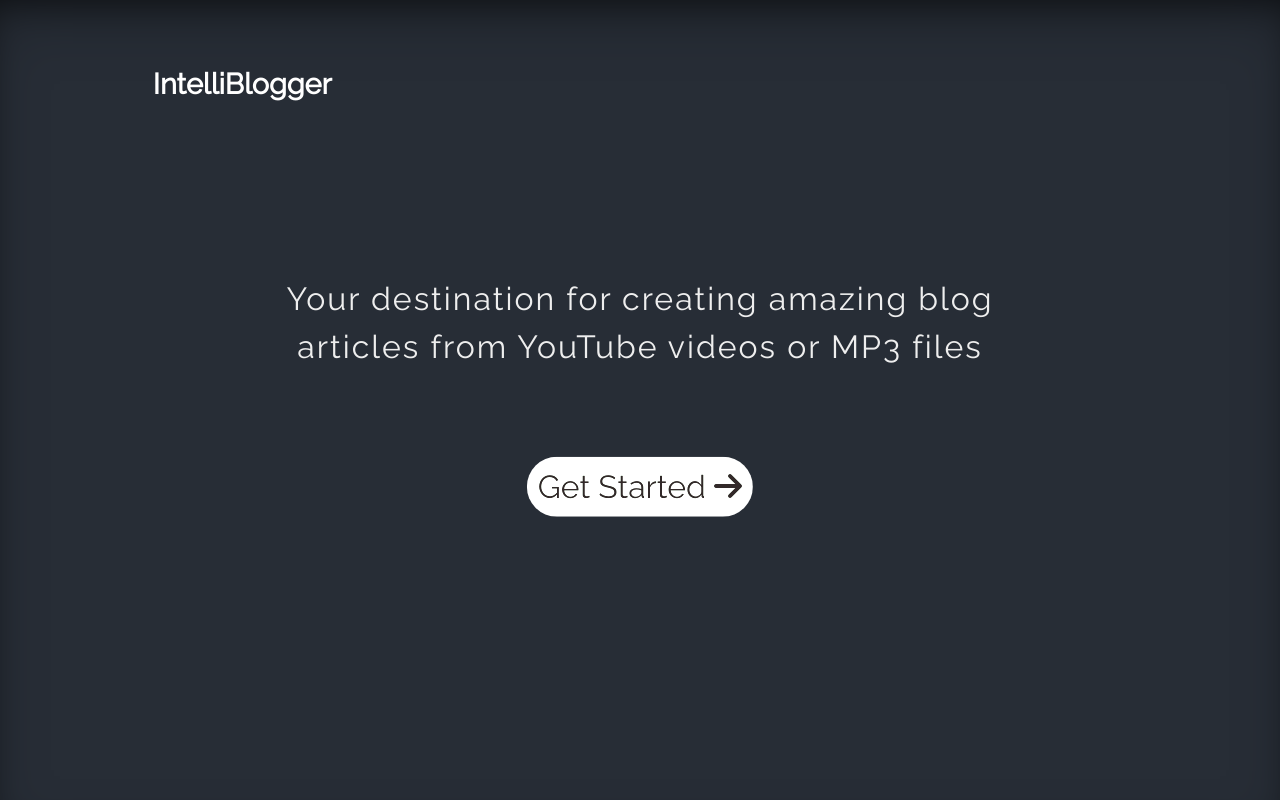
After one commit to mainak-debnath/IntelliBlogger, a Django app: template Backend/ai_blog/templates/home.html in a window 1280 px wide. The commit adds this page. Run offline with Django 3.2, Linux system fonts and the light colour scheme; the template is opened without the code that fills it, so the values that code supplies are empty; some libraries are stand-ins or nearby versions.

Commit message:
Added home component

```diff
--- a/Backend/ai_blog/blog_generator/urls.py
+++ b/Backend/ai_blog/blog_generator/urls.py
@@ -2,7 +2,8 @@ from django.urls import path
 from . import views
 
 urlpatterns = [
-    path('', views.index, name='index'),
+    path('', views.home, name='home'),
+    path('home', views.home, name='home'),
     path('index', views.index, name='index'),
     path('login', views.user_login, name='login'),
     path('signup', views.user_signup, name='signup'),
--- /dev/null
+++ b/Backend/ai_blog/static/css/home.css
@@ -0,0 +1,153 @@
+body {
+    margin: 0;
+    padding: 0;
+    background: #272d36;
+    font-family: 'Raleway', sans-serif;
+    color: #745d5d;
+}
+
+.banner {
+    height: 100vh;
+    width: 100%;
+    filter: brightness(140%);
+    box-shadow: rgba(0, 0, 0, 0.25) 0px 30px 60px -12px inset, rgba(0, 0, 0, 0.611) 0px 18px 36px -18px inset;
+}
+
+.banner .navbar {
+    margin-top: 4%;
+}
+
+.banner .navbar-brand {
+    color: #fff;
+    font-size: 1.8em;
+    font-weight: 700;
+    margin-left: 10%;
+}
+
+.banner .nav {
+    margin-right: 10%;
+}
+
+.banner .nav li a {
+    color: #aaa;
+    font-size: 1.2em;
+}
+
+.banner .info {
+    margin-top: 15%;
+    transform: translateY(-15%);
+}
+
+.banner .info h1 {
+    font-size: 2.5em;
+    font-weight: 700;
+    color: #fff;
+    letter-spacing: 2px;
+}
+
+.banner .info p {
+    font-size: 2em;
+    font-weight: 500;
+    color: #aaa;
+    letter-spacing: 2px;
+}
+
+.banner .info a {
+    margin-left: 50%;
+    transform: translateX(-50%);
+    color: #241d1d;
+    background: #d2ded5;
+    padding: 5px 10px;
+    font-size: 2em;
+    font-weight: 400;
+    margin-top: 70px;
+}
+
+.banner .info a:hover {
+    background: #646e85;
+}
+
+.footer {
+    flex-shrink: 0;
+    position: relative;
+    padding: 20px;
+    background-size: 500% 500%;
+    background-color: #97add1;
+    background: rgba(50, 19, 19, 0.1);
+}
+
+.footer-description {
+    color: #101621;
+    margin: 0;
+    font-size: 12px;
+}
+
+.btn-start {
+    position: relative;
+    background-color: black;
+    border-radius: 4em;
+    font-size: 16px;
+    color: white;
+    padding: 0.8em 1.8em;
+    cursor: pointer;
+    user-select: none;
+    text-align: center;
+    text-decoration: none;
+    cursor: pointer;
+    transition-duration: 0.4s;
+    -webkit-transition-duration: 0.4s;
+    /* Safari */
+}
+
+.btn-start:hover {
+    transition-duration: 0.1s;
+    background-color: #3A3A3A;
+}
+
+.btn-start:after {
+    content: "";
+    display: block;
+    position: absolute;
+    border-radius: 4em;
+    left: 0;
+    top: 0;
+    width: 100%;
+    height: 100%;
+    opacity: 0;
+    transition: all 0.5s;
+    box-shadow: 0 0 10px 40px white;
+    animation: pulse 1s infinite;
+    /* Add animation */
+}
+
+.btn-start:active:after {
+    box-shadow: 0 0 0 0 white;
+    position: absolute;
+    border-radius: 4em;
+    left: 0;
+    top: 0;
+    opacity: 1;
+    transition: 0s;
+}
+
+.btn-start:active {
+    top: 1px;
+}
+
+/* Define pulse animation */
+@keyframes pulse {
+    0% {
+        transform: scale(0.95);
+        box-shadow: 0 0 0 0 rgba(0, 0, 0, 0.7);
+    }
+
+    70% {
+        transform: scale(1);
+        box-shadow: 0 0 0 10px rgba(0, 0, 0, 0);
+    }
+
+    100% {
+        transform: scale(0.95);
+        box-shadow: 0 0 0 0 rgba(0, 0, 0, 0);
+    }
+}
--- a/Backend/ai_blog/templates/all-blogs.html
+++ b/Backend/ai_blog/templates/all-blogs.html
@@ -5,7 +5,8 @@
 <head>
     <meta charset="UTF-8">
     <meta name="viewport" content="width=device-width, initial-scale=1.0">
-    <title>All Blog Posts</title>
+    <title>IntelliBlogger</title>
+    <link rel="icon" type="image/x-icon" href="{% static 'images/logo.png' %}">
     <link href="https://cdn.jsdelivr.net/npm/tailwindcss@2.2.19/dist/tailwind.min.css" rel="stylesheet">
     <link href="//netdna.bootstrapcdn.com/font-awesome/3.2.1/css/font-awesome.css" rel="stylesheet">
     <link rel="stylesheet" type="text/css" href="{% static 'css/style.css' %}">
--- a/Backend/ai_blog/templates/blog-details.html
+++ b/Backend/ai_blog/templates/blog-details.html
@@ -5,7 +5,8 @@
 <head>
     <meta charset="UTF-8">
     <meta name="viewport" content="width=device-width, initial-scale=1.0">
-    <title>Blog Post Details</title>
+    <title>IntelliBlogger</title>
+    <link rel="icon" type="image/x-icon" href="{% static 'images/logo.png' %}">
     <link href="https://cdn.jsdelivr.net/npm/tailwindcss@2.2.19/dist/tailwind.min.css" rel="stylesheet">
     <link href="//netdna.bootstrapcdn.com/font-awesome/3.2.1/css/font-awesome.css" rel="stylesheet">
     <link rel="stylesheet" type="text/css" href="{% static 'css/style.css' %}">
--- /dev/null
+++ b/Backend/ai_blog/templates/home.html
@@ -0,0 +1,34 @@
+{% load static %}
+
+<!DOCTYPE html>
+<html>
+<head>
+    <meta charset="utf-8">
+    <meta name="viewreport" content="width=device-width, initial-scale=1.0">
+    <title>IntelliBlogger</title>
+    <link rel="icon" type="image/x-icon" href="{% static 'images/logo.png' %}">
+    <link rel="stylesheet" type="text/css" href="https://stackpath.bootstrapcdn.com/bootstrap/4.3.1/css/bootstrap.min.css" />
+    <link href="https://fonts.googleapis.com/css?family=Raleway&display=swap" rel="stylesheet" />
+    <script src="https://kit.fontawesome.com/5f3f547070.js" crossorigin="anonymous"></script>
+    <link href="https://fonts.googleapis.com/css2?family=Roboto&display=swap" rel="stylesheet">
+    <link rel="stylesheet" type="text/css" href="{% static 'css/home.css' %}">
+    <script src="{% static 'js/home.js' %}"></script>
+</head>
+<body>
+    <div class="container-fluid banner">
+        <div class="row">
+            <div class="col-md-12">
+                <nav class="navbar navbar-md">
+                    <div class="navbar-brand">IntelliBlogger</div>
+                </nav>
+            </div>
+            <div class="col-md-8 offset-md-2 info">
+                <p class="text-center">
+                    Your destination for creating amazing blog articles from YouTube videos or MP3 files
+                </p>
+                <a href="login" class="btn btn-md text-center btn-start">Get Started <i class="fas fa-arrow-right"></i></a>
+            </div>
+        </div>
+    </div>
+</body>
+</html>
--- a/Backend/ai_blog/templates/index.html
+++ b/Backend/ai_blog/templates/index.html
@@ -6,8 +6,9 @@
     <meta charset="UTF-8">
     <meta name="viewport" content="width=device-width, initial-scale=1.0">
     <title>IntelliBlogger</title>
+    <link rel="icon" type="image/x-icon" href="{% static 'images/logo.png' %}">
     <link href="https://cdn.jsdelivr.net/npm/tailwindcss@2.2.19/dist/tailwind.min.css" rel="stylesheet">
-    <link rel="stylesheet" href="https://cdnjs.cloudflare.com/ajax/libs/font-awesome/4.7.0/css/font-awesome.min.css">
+    <link href="//netdna.bootstrapcdn.com/font-awesome/3.2.1/css/font-awesome.css" rel="stylesheet">
     <link rel="stylesheet" type="text/css" href="{% static 'css/style.css' %}">
     <script src="{% static 'js/script.js' %}"></script>
     <script type="text/JavaScript" src="{% static 'js/scroll-top.js' %}"></script>
@@ -38,6 +39,7 @@
                 <h2 class="text-2xl font-semibold mb-4">Welcome to the AI Blog Generator</h2>
                 <p class="text-gray-700">
                     Generate high-quality blog articles from YouTube videos using artificial intelligence.
+                    <br>
                     Simply enter the link to the YouTube video below and let the AI create the content for you!
                 </p>
             </div>
--- a/Backend/ai_blog/templates/signup.html
+++ b/Backend/ai_blog/templates/signup.html
@@ -5,7 +5,8 @@
 <head>
     <meta charset="UTF-8">
     <meta name="viewport" content="width=device-width, initial-scale=1.0">
-    <title>Signup</title>
+    <title>IntelliBlogger</title>
+    <link rel="icon" type="image/x-icon" href="{% static 'images/logo.png' %}">
     <link href="https://cdn.jsdelivr.net/npm/tailwindcss@2.2.19/dist/tailwind.min.css" rel="stylesheet">
     <link rel="stylesheet" type="text/css" href="{% static 'css/style.css' %}">
 </head>
@@ -17,8 +18,7 @@
             <a href="" class="text-3xl font-bold">IntelliBlogger</a>
         </div>
         <div>
-            <a href="login" class="text-white hover:underline">Login</a>
-            <a href="signup" class="text-white hover:underline">Signup</a>
+            <a href="login" class="btn-login">Login</a>
         </div>
     </nav>
 
```
Also changed, not shown: Backend/ai_blog/blog_generator/views.py (+6 -3 lines), Backend/ai_blog/static/css/style.css (+19 -1 lines), Backend/ai_blog/templates/login.html (+3 -4 lines), Backend/ai_blog/static/images/logo.png (added), 1 other file.
